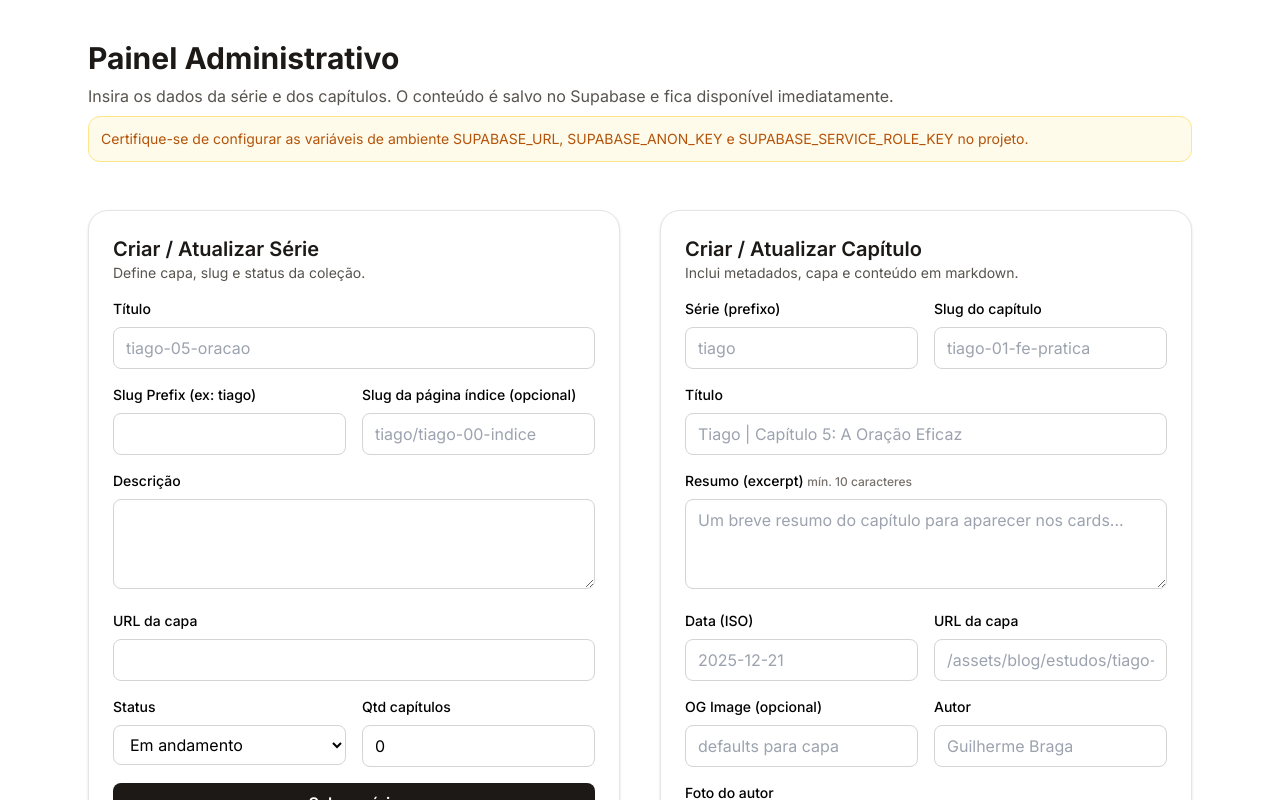
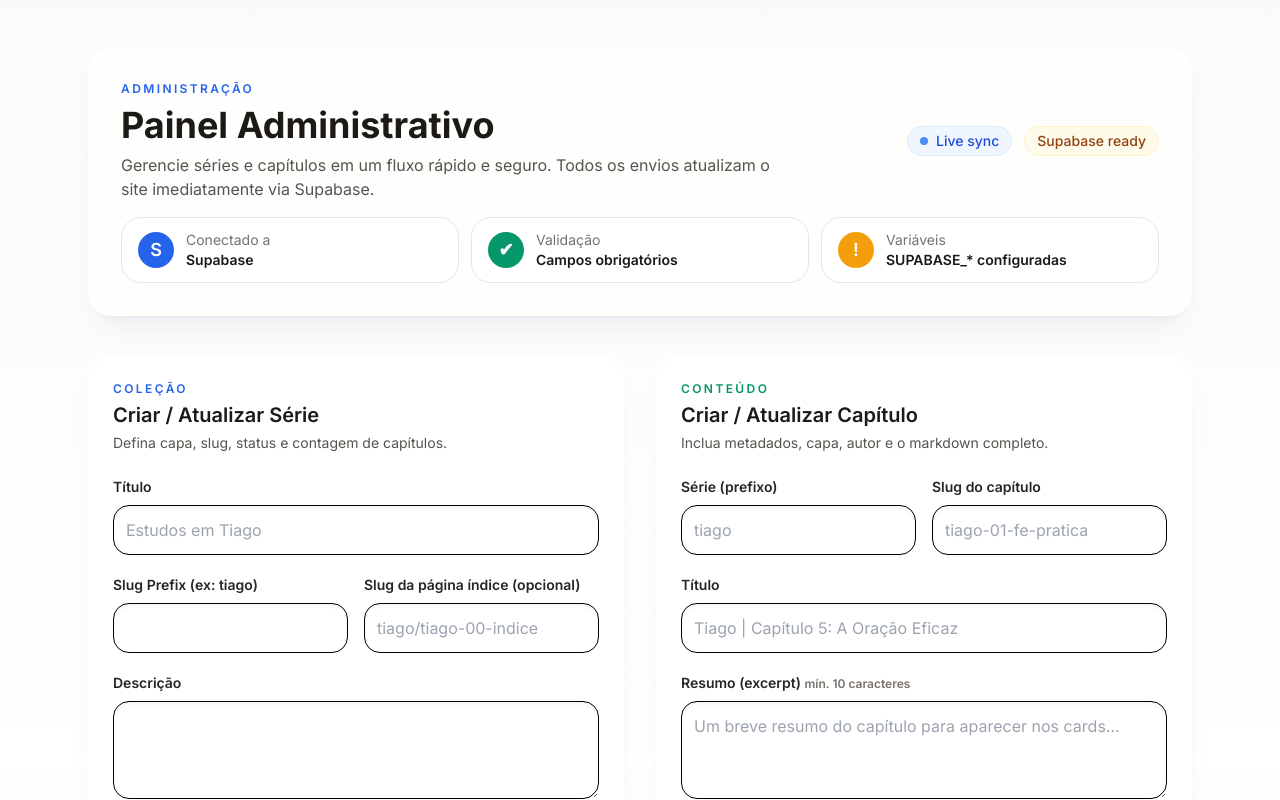
Before and after one commit to guiibrag4/Divine-Insights, a Next.js app: page /admin in a window 1280 px wide. Shown: the top 800 px of the page. Built offline with nearby package versions, Linux system fonts and the light colour scheme; no server answers.

Commit message:
Ajustes de administração

```diff
--- a/src/app/admin/page.tsx
+++ b/src/app/admin/page.tsx
@@ -4,126 +4,258 @@ export const dynamic = "force-dynamic";
 
 export default function AdminPage() {
   return (
-    <main className="max-w-6xl mx-auto px-6 py-10 space-y-12">
-      <header className="space-y-2">
-        <h1 className="text-3xl font-bold text-stone-900 dark:text-stone-50">Painel Administrativo</h1>
-        <p className="text-stone-600 dark:text-stone-300">
-          Insira os dados da série e dos capítulos. O conteúdo é salvo no Supabase e fica disponível imediatamente.
+    <main className="min-h-screen bg-gradient-to-b from-neutral-50 via-white to-neutral-100 dark:from-slate-950 dark:via-slate-900 dark:to-slate-950">
+      <div className="max-w-6xl mx-auto px-6 py-12 space-y-10">
+        <header className="rounded-3xl border border-white/60 dark:border-slate-800 bg-white/70 dark:bg-slate-900/50 shadow-xl shadow-blue-900/5 dark:shadow-black/30 backdrop-blur-lg p-8 space-y-4">
+          <div className="flex flex-col gap-4 md:flex-row md:items-center md:justify-between">
+            <div className="space-y-2">
+              <p className="text-xs font-semibold uppercase tracking-[0.2em] text-blue-600 dark:text-blue-300">Administração</p>
+              <h1 className="text-3xl md:text-4xl font-bold text-stone-900 dark:text-stone-50">Painel Administrativo</h1>
+              <p className="text-stone-600 dark:text-stone-300 max-w-2xl">
+                Gerencie séries e capítulos em um fluxo rápido e seguro. Todos os envios atualizam o site imediatamente via Supabase.
               </p>
-        <div className="text-sm text-amber-700 dark:text-amber-300 bg-amber-50 dark:bg-amber-900/40 border border-amber-200 dark:border-amber-800 rounded-lg p-3">
-          Certifique-se de configurar as variáveis de ambiente SUPABASE_URL, SUPABASE_ANON_KEY e SUPABASE_SERVICE_ROLE_KEY no projeto.
+            </div>
+            <div className="flex flex-wrap gap-3">
+              <span className="inline-flex items-center gap-2 rounded-full bg-blue-50 text-blue-700 dark:bg-blue-900/40 dark:text-blue-200 border border-blue-100 dark:border-blue-800 px-3 py-1 text-sm font-medium">
+                <span className="h-2 w-2 rounded-full bg-blue-500 animate-pulse" />
+                Live sync
+              </span>
+              <span className="inline-flex items-center gap-2 rounded-full bg-amber-50 text-amber-800 dark:bg-amber-900/40 dark:text-amber-200 border border-amber-100 dark:border-amber-800 px-3 py-1 text-sm font-medium">
+                Supabase ready
+              </span>
+            </div>
+          </div>
+          <div className="grid gap-3 sm:grid-cols-3 text-sm">
+            <div className="flex items-center gap-3 rounded-2xl border border-stone-200 dark:border-slate-800 bg-white/70 dark:bg-slate-900/60 px-4 py-3">
+              <div className="h-9 w-9 rounded-full bg-blue-600 text-white flex items-center justify-center text-lg font-semibold">S</div>
+              <div>
+                <p className="text-stone-500 dark:text-stone-400">Conectado a</p>
+                <p className="font-semibold text-stone-900 dark:text-stone-50">Supabase</p>
+              </div>
+            </div>
+            <div className="flex items-center gap-3 rounded-2xl border border-stone-200 dark:border-slate-800 bg-white/70 dark:bg-slate-900/60 px-4 py-3">
+              <div className="h-9 w-9 rounded-full bg-emerald-600 text-white flex items-center justify-center text-lg font-semibold">✔</div>
+              <div>
+                <p className="text-stone-500 dark:text-stone-400">Validação</p>
+                <p className="font-semibold text-stone-900 dark:text-stone-50">Campos obrigatórios</p>
+              </div>
+            </div>
+            <div className="flex items-center gap-3 rounded-2xl border border-stone-200 dark:border-slate-800 bg-white/70 dark:bg-slate-900/60 px-4 py-3">
+              <div className="h-9 w-9 rounded-full bg-amber-500 text-white flex items-center justify-center text-lg font-semibold">!</div>
+              <div>
+                <p className="text-stone-500 dark:text-stone-400">Variáveis</p>
+                <p className="font-semibold text-stone-900 dark:text-stone-50">SUPABASE_* configuradas</p>
+              </div>
+            </div>
           </div>
         </header>
 
-      <section className="grid md:grid-cols-2 gap-10">
+        <section className="grid lg:grid-cols-2 gap-8">
           {/* Série */}
-        <div className="rounded-2xl border border-stone-200 dark:border-slate-700 bg-white dark:bg-slate-800 shadow-sm p-6 space-y-4">
-          <div>
+          <div className="rounded-3xl border border-white/60 dark:border-slate-800 bg-white/80 dark:bg-slate-900/60 shadow-xl shadow-blue-900/5 dark:shadow-black/30 backdrop-blur-xl p-6 space-y-6">
+            <div className="space-y-1">
+              <p className="text-xs font-semibold uppercase tracking-[0.2em] text-blue-600 dark:text-blue-300">Coleção</p>
               <h2 className="text-xl font-semibold text-stone-900 dark:text-stone-50">Criar / Atualizar Série</h2>
-            <p className="text-sm text-stone-600 dark:text-stone-400">Define capa, slug e status da coleção.</p>
+              <p className="text-sm text-stone-600 dark:text-stone-400">Defina capa, slug, status e contagem de capítulos.</p>
             </div>
-          <form action={upsertSeriesAction} className="space-y-4">
+            <form action={upsertSeriesAction} className="space-y-5">
               <div className="space-y-2">
-              <label className="block text-sm font-medium">Título</label>
-              <input name="slug" required placeholder="tiago-05-oracao" className="w-full rounded-md border border-stone-300 dark:border-slate-600 bg-transparent px-3 py-2" />
+                <label className="block text-sm font-semibold text-stone-800 dark:text-stone-200">Título</label>
+                <input
+                  name="title"
+                  required
+                  placeholder="Estudos em Tiago"
+                  className="w-full rounded-xl border border-black dark:border-black bg-white/60 dark:bg-slate-900/60 px-3 py-3 text-base text-stone-900 dark:text-stone-50 shadow-inner shadow-black/5 focus:outline-none focus:ring-2 focus:ring-blue-500/60"
+                />
               </div>
               <div className="grid grid-cols-1 md:grid-cols-2 gap-4">
                 <div className="space-y-2">
-                <label className="block text-sm font-medium">Slug Prefix (ex: tiago)</label>
-                <input name="slugPrefix" required className="w-full rounded-md border border-stone-300 dark:border-slate-600 bg-transparent px-3 py-2" />
+                  <label className="block text-sm font-semibold text-stone-800 dark:text-stone-200">Slug Prefix (ex: tiago)</label>
+                  <input
+                    name="slugPrefix"
+                    required
+                    className="w-full rounded-xl border border-black dark:border-black bg-white/60 dark:bg-slate-900/60 px-3 py-3 text-base text-stone-900 dark:text-stone-50 shadow-inner shadow-black/5 focus:outline-none focus:ring-2 focus:ring-blue-500/60"
+                  />
                 </div>
                 <div className="space-y-2">
-                <label className="block text-sm font-medium">Slug da página índice (opcional)</label>
-                <input name="indexSlug" placeholder="tiago/tiago-00-indice" className="w-full rounded-md border border-stone-300 dark:border-slate-600 bg-transparent px-3 py-2" />
+                  <label className="block text-sm font-semibold text-stone-800 dark:text-stone-200">Slug da página índice (opcional)</label>
+                  <input
+                    name="indexSlug"
+                    placeholder="tiago/tiago-00-indice"
+                    className="w-full rounded-xl border border-black dark:border-black bg-white/60 dark:bg-slate-900/60 px-3 py-3 text-base text-stone-900 dark:text-stone-50 shadow-inner shadow-black/5 focus:outline-none focus:ring-2 focus:ring-blue-500/60"
+                  />
                 </div>
               </div>
               <div className="space-y-2">
-              <label className="block text-sm font-medium">Descrição</label>
-              <textarea name="description" required rows={3} className="w-full rounded-md border border-stone-300 dark:border-slate-600 bg-transparent px-3 py-2" />
+                <label className="block text-sm font-semibold text-stone-800 dark:text-stone-200">Descrição</label>
+                <textarea
+                  name="description"
+                  required
+                  rows={3}
+                  className="w-full rounded-xl border border-black dark:border-black bg-white/60 dark:bg-slate-900/60 px-3 py-3 text-base text-stone-900 dark:text-stone-50 shadow-inner shadow-black/5 focus:outline-none focus:ring-2 focus:ring-blue-500/60"
+                />
               </div>
               <div className="space-y-2">
-              <label className="block text-sm font-medium">URL da capa</label>
-              <input name="coverImage" required className="w-full rounded-md border border-stone-300 dark:border-slate-600 bg-transparent px-3 py-2" />
+                <label className="block text-sm font-semibold text-stone-800 dark:text-stone-200">URL da capa</label>
+                <input
+                  name="coverImage"
+                  required
+                  className="w-full rounded-xl border border-black dark:border-black bg-white/60 dark:bg-slate-900/60 px-3 py-3 text-base text-stone-900 dark:text-stone-50 shadow-inner shadow-black/5 focus:outline-none focus:ring-2 focus:ring-blue-500/60"
+                />
               </div>
               <div className="grid grid-cols-1 md:grid-cols-2 gap-4">
                 <div className="space-y-2">
-                <label className="block text-sm font-medium">Status</label>
-                <select name="status" className="w-full rounded-md border border-stone-300 dark:border-slate-600 bg-transparent px-3 py-2">
+                  <label className="block text-sm font-semibold text-stone-800 dark:text-stone-200">Status</label>
+                  <select
+                    name="status"
+                    className="w-full rounded-xl border border-black dark:border-black bg-white/60 dark:bg-slate-900/60 px-3 py-3 text-base text-stone-900 dark:text-stone-50 shadow-inner shadow-black/5 focus:outline-none focus:ring-2 focus:ring-blue-500/60"
+                  >
                     <option value="em-andamento">Em andamento</option>
                     <option value="completo">Completo</option>
                     <option value="rascunho">Rascunho</option>
                   </select>
                 </div>
                 <div className="space-y-2">
-                <label className="block text-sm font-medium">Qtd capítulos</label>
-                <input name="chaptersCount" type="number" min={0} defaultValue={0} className="w-full rounded-md border border-stone-300 dark:border-slate-600 bg-transparent px-3 py-2" />
+                  <label className="block text-sm font-semibold text-stone-800 dark:text-stone-200">Qtd capítulos</label>
+                  <input
+                    name="chaptersCount"
+                    type="number"
+                    min={0}
+                    defaultValue={0}
+                    className="w-full rounded-xl border border-black dark:border-black bg-white/60 dark:bg-slate-900/60 px-3 py-3 text-base text-stone-900 dark:text-stone-50 shadow-inner shadow-black/5 focus:outline-none focus:ring-2 focus:ring-blue-500/60"
+                  />
                 </div>
               </div>
-            <button type="submit" className="w-full rounded-md bg-stone-900 text-white py-2 font-semibold hover:bg-stone-800">
+              <button
+                type="submit"
+                className="w-full rounded-xl bg-gradient-to-r from-blue-600 to-indigo-600 text-white py-3 font-semibold shadow-lg shadow-blue-600/20 hover:scale-[1.01] transition"
+              >
                 Salvar série
               </button>
             </form>
           </div>
 
           {/* Post */}
-        <div className="rounded-2xl border border-stone-200 dark:border-slate-700 bg-white dark:bg-slate-800 shadow-sm p-6 space-y-4">
-          <div>
+          <div className="rounded-3xl border border-white/60 dark:border-slate-800 bg-white/80 dark:bg-slate-900/60 shadow-xl shadow-blue-900/5 dark:shadow-black/30 backdrop-blur-xl p-6 space-y-6">
+            <div className="space-y-1">
+              <p className="text-xs font-semibold uppercase tracking-[0.2em] text-emerald-600 dark:text-emerald-300">Conteúdo</p>
               <h2 className="text-xl font-semibold text-stone-900 dark:text-stone-50">Criar / Atualizar Capítulo</h2>
-            <p className="text-sm text-stone-600 dark:text-stone-400">Inclui metadados, capa e conteúdo em markdown.</p>
+              <p className="text-sm text-stone-600 dark:text-stone-400">Inclua metadados, capa, autor e o markdown completo.</p>
             </div>
-          <form action={upsertPostAction} className="space-y-4">
+            <form action={upsertPostAction} className="space-y-5">
               <div className="grid grid-cols-1 md:grid-cols-2 gap-4">
                 <div className="space-y-2">
-                <label className="block text-sm font-medium">Série (prefixo)</label>
-                <input name="seriesSlug" placeholder="tiago" required className="w-full rounded-md border border-stone-300 dark:border-slate-600 bg-transparent px-3 py-2" />
+                  <label className="block text-sm font-semibold text-stone-800 dark:text-stone-200">Série (prefixo)</label>
+                  <input
+                    name="seriesSlug"
+                    placeholder="tiago"
+                    required
+                    className="w-full rounded-xl border border-black dark:border-black bg-white/60 dark:bg-slate-900/60 px-3 py-3 text-base text-stone-900 dark:text-stone-50 shadow-inner shadow-black/5 focus:outline-none focus:ring-2 focus:ring-emerald-500/60"
+                  />
                 </div>
                 <div className="space-y-2">
-                <label className="block text-sm font-medium">Slug do capítulo</label>
-                <input name="slug" placeholder="tiago-01-fe-pratica" required className="w-full rounded-md border border-stone-300 dark:border-slate-600 bg-transparent px-3 py-2" />
+                  <label className="block text-sm font-semibold text-stone-800 dark:text-stone-200">Slug do capítulo</label>
+                  <input
+                    name="slug"
+                    placeholder="tiago-01-fe-pratica"
+                    required
+                    className="w-full rounded-xl border border-black dark:border-black bg-white/60 dark:bg-slate-900/60 px-3 py-3 text-base text-stone-900 dark:text-stone-50 shadow-inner shadow-black/5 focus:outline-none focus:ring-2 focus:ring-emerald-500/60"
+                  />
                 </div>
               </div>
               <div className="space-y-2">
-              <label className="block text-sm font-medium">Título</label>
-              <input name="title" required placeholder="Tiago | Capítulo 5: A Oração Eficaz" className="w-full rounded-md border border-stone-300 dark:border-slate-600 bg-transparent px-3 py-2" />
+                <label className="block text-sm font-semibold text-stone-800 dark:text-stone-200">Título</label>
+                <input
+                  name="title"
+                  required
+                  placeholder="Tiago | Capítulo 5: A Oração Eficaz"
+                  className="w-full rounded-xl border border-black dark:border-black bg-white/60 dark:bg-slate-900/60 px-3 py-3 text-base text-stone-900 dark:text-stone-50 shadow-inner shadow-black/5 focus:outline-none focus:ring-2 focus:ring-emerald-500/60"
+                />
               </div>
               <div className="space-y-2">
-              <label className="block text-sm font-medium">Resumo (excerpt) <span className="text-stone-500 text-xs">mín. 10 caracteres</span></label>
-              <textarea name="excerpt" required minLength={10} rows={3} placeholder="Um breve resumo do capítulo para aparecer nos cards..." className="w-full rounded-md border border-stone-300 dark:border-slate-600 bg-transparent px-3 py-2" />
+                <label className="block text-sm font-semibold text-stone-800 dark:text-stone-200">
+                  Resumo (excerpt) <span className="text-stone-500 text-xs">mín. 10 caracteres</span>
+                </label>
+                <textarea
+                  name="excerpt"
+                  required
+                  minLength={10}
+                  rows={3}
+                  placeholder="Um breve resumo do capítulo para aparecer nos cards..."
+                  className="w-full rounded-xl border border-black dark:border-black bg-white/60 dark:bg-slate-900/60 px-3 py-3 text-base text-stone-900 dark:text-stone-50 shadow-inner shadow-black/5 focus:outline-none focus:ring-2 focus:ring-emerald-500/60"
+                />
               </div>
               <div className="grid grid-cols-1 md:grid-cols-2 gap-4">
                 <div className="space-y-2">
-                <label className="block text-sm font-medium">Data (ISO)</label>
-                <input name="date" placeholder="2025-12-21" required className="w-full rounded-md border border-stone-300 dark:border-slate-600 bg-transparent px-3 py-2" />
+                  <label className="block text-sm font-semibold text-stone-800 dark:text-stone-200">Data (ISO)</label>
+                  <input
+                    name="date"
+                    placeholder="2025-12-21"
+                    required
+                    className="w-full rounded-xl border border-black dark:border-black bg-white/60 dark:bg-slate-900/60 px-3 py-3 text-base text-stone-900 dark:text-stone-50 shadow-inner shadow-black/5 focus:outline-none focus:ring-2 focus:ring-emerald-500/60"
+                  />
                 </div>
                 <div className="space-y-2">
-                <label className="block text-sm font-medium">URL da capa</label>
-                <input name="coverImage" required placeholder="/assets/blog/estudos/tiago-05-cover.png" className="w-full rounded-md border border-stone-300 dark:border-slate-600 bg-transparent px-3 py-2" />
+                  <label className="block text-sm font-semibold text-stone-800 dark:text-stone-200">URL da capa</label>
+                  <input
+                    name="coverImage"
+                    required
+                    placeholder="/assets/blog/estudos/tiago-05-cover.png"
+                    className="w-full rounded-xl border border-black dark:border-black bg-white/60 dark:bg-slate-900/60 px-3 py-3 text-base text-stone-900 dark:text-stone-50 shadow-inner shadow-black/5 focus:outline-none focus:ring-2 focus:ring-emerald-500/60"
+                  />
                 </div>
               </div>
               <div className="grid grid-cols-1 md:grid-cols-2 gap-4">
                 <div className="space-y-2">
-                <label className="block text-sm font-medium">OG Image (opcional)</label>
-                <input name="ogImage" placeholder="defaults para capa" className="w-full rounded-md border border-stone-300 dark:border-slate-600 bg-transparent px-3 py-2" />
+                  <label className="block text-sm font-semibold text-stone-800 dark:text-stone-200">OG Image (opcional)</label>
+                  <input
+                    name="ogImage"
+                    placeholder="defaults para capa"
+                    className="w-full rounded-xl border border-black dark:border-black bg-white/60 dark:bg-slate-900/60 px-3 py-3 text-base text-stone-900 dark:text-stone-50 shadow-inner shadow-black/5 focus:outline-none focus:ring-2 focus:ring-emerald-500/60"
+                  />
                 </div>
                 <div className="space-y-2">
-                <label className="block text-sm font-medium">Autor</label>
-                <input name="authorName" required placeholder="Guilherme Braga" className="w-full rounded-md border border-stone-300 dark:border-slate-600 bg-transparent px-3 py-2" />
+                  <label className="block text-sm font-semibold text-stone-800 dark:text-stone-200">Autor</label>
+                  <input
+                    name="authorName"
+                    required
+                    placeholder="Guilherme Braga"
+                    className="w-full rounded-xl border border-black dark:border-black bg-white/60 dark:bg-slate-900/60 px-3 py-3 text-base text-stone-900 dark:text-stone-50 shadow-inner shadow-black/5 focus:outline-none focus:ring-2 focus:ring-emerald-500/60"
+                  />
                 </div>
               </div>
               <div className="space-y-2">
-              <label className="block text-sm font-medium">Foto do autor</label>
-              <input name="authorPicture" required placeholder="/assets/blog/authors/jj.jpeg" className="w-full rounded-md border border-stone-300 dark:border-slate-600 bg-transparent px-3 py-2" />
+                <label className="block text-sm font-semibold text-stone-800 dark:text-stone-200">Foto do autor</label>
+                <input
+                  name="authorPicture"
+                  required
+                  placeholder="/assets/blog/authors/jj.jpeg"
+                  className="w-full rounded-xl border border-black dark:border-black bg-white/60 dark:bg-slate-900/60 px-3 py-3 text-base text-stone-900 dark:text-stone-50 shadow-inner shadow-black/5 focus:outline-none focus:ring-2 focus:ring-emerald-500/60"
+                />
               </div>
               <div className="space-y-2">
-              <label className="block text-sm font-medium">Conteúdo (markdown) <span className="text-stone-500 text-xs">mín. 10 caracteres</span></label>
-              <textarea name="content" required minLength={10} rows={10} placeholder="# Título do Capítulo&#10;&#10;## Subtítulo&#10;&#10;Seu conteúdo em markdown aqui..." className="w-full rounded-md border border-stone-300 dark:border-slate-600 bg-transparent px-3 py-2 font-mono text-sm" />
+                <label className="block text-sm font-semibold text-stone-800 dark:text-stone-200">
+                  Conteúdo (markdown) <span className="text-stone-500 text-xs">mín. 10 caracteres</span>
+                </label>
+                <textarea
+                  name="content"
+                  required
+                  minLength={10}
+                  rows={10}
+                  placeholder="# Título do Capítulo&#10;&#10;## Subtítulo&#10;&#10;Seu conteúdo em markdown aqui..."
+                  className="w-full rounded-xl border border-black dark:border-black bg-white/60 dark:bg-slate-900/60 px-3 py-3 text-base text-stone-900 dark:text-stone-50 shadow-inner shadow-black/5 focus:outline-none focus:ring-2 focus:ring-emerald-500/60 font-mono text-sm"
+                />
               </div>
-            <button type="submit" className="w-full rounded-md bg-blue-600 text-white py-2 font-semibold hover:bg-blue-500">
+              <button
+                type="submit"
+                className="w-full rounded-xl bg-gradient-to-r from-emerald-600 to-teal-600 text-white py-3 font-semibold shadow-lg shadow-emerald-600/20 hover:scale-[1.01] transition"
+              >
                 Salvar capítulo
               </button>
             </form>
           </div>
         </section>
+      </div>
     </main>
   );
 }
```
Lines whose indentation alone changed are shown as unchanged.
